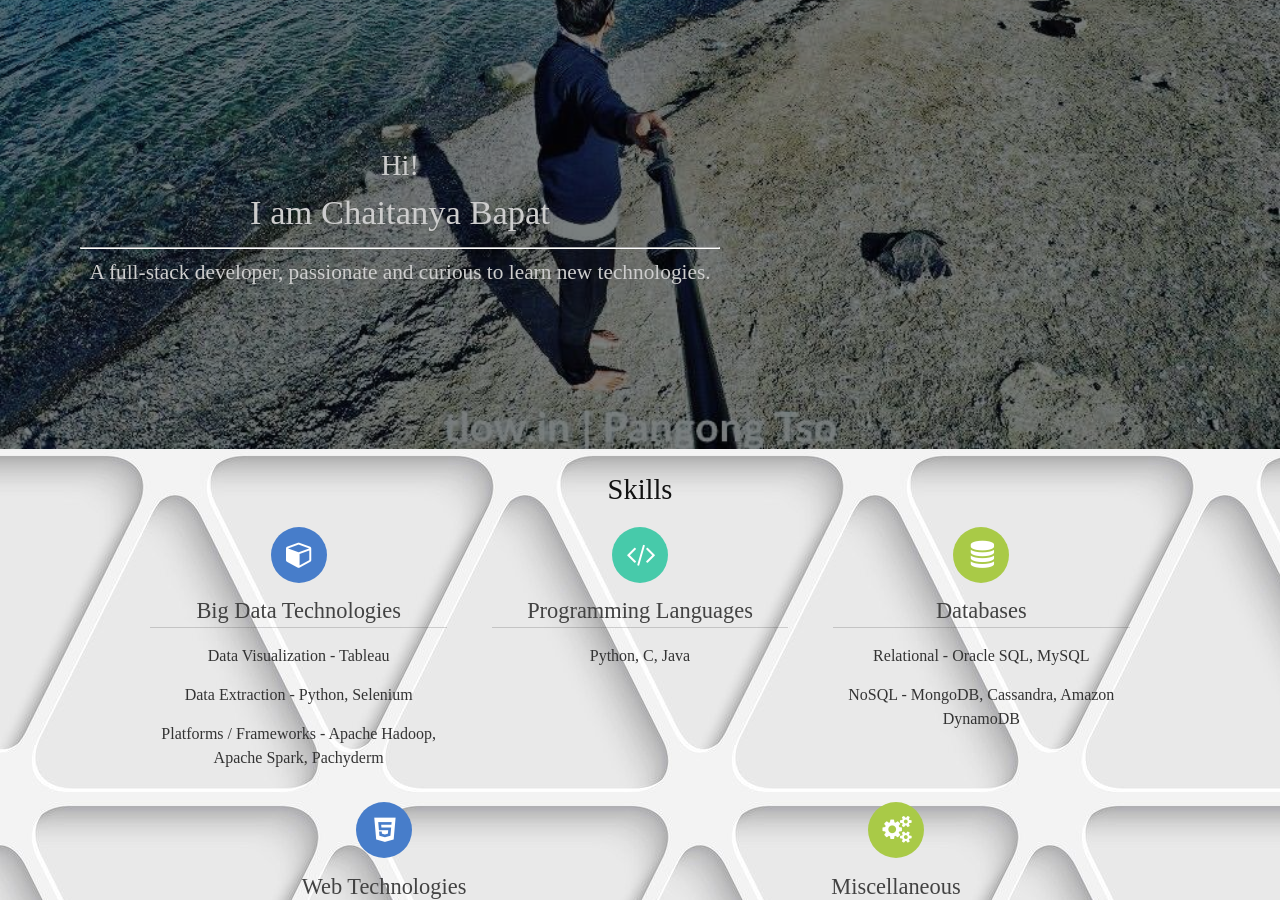
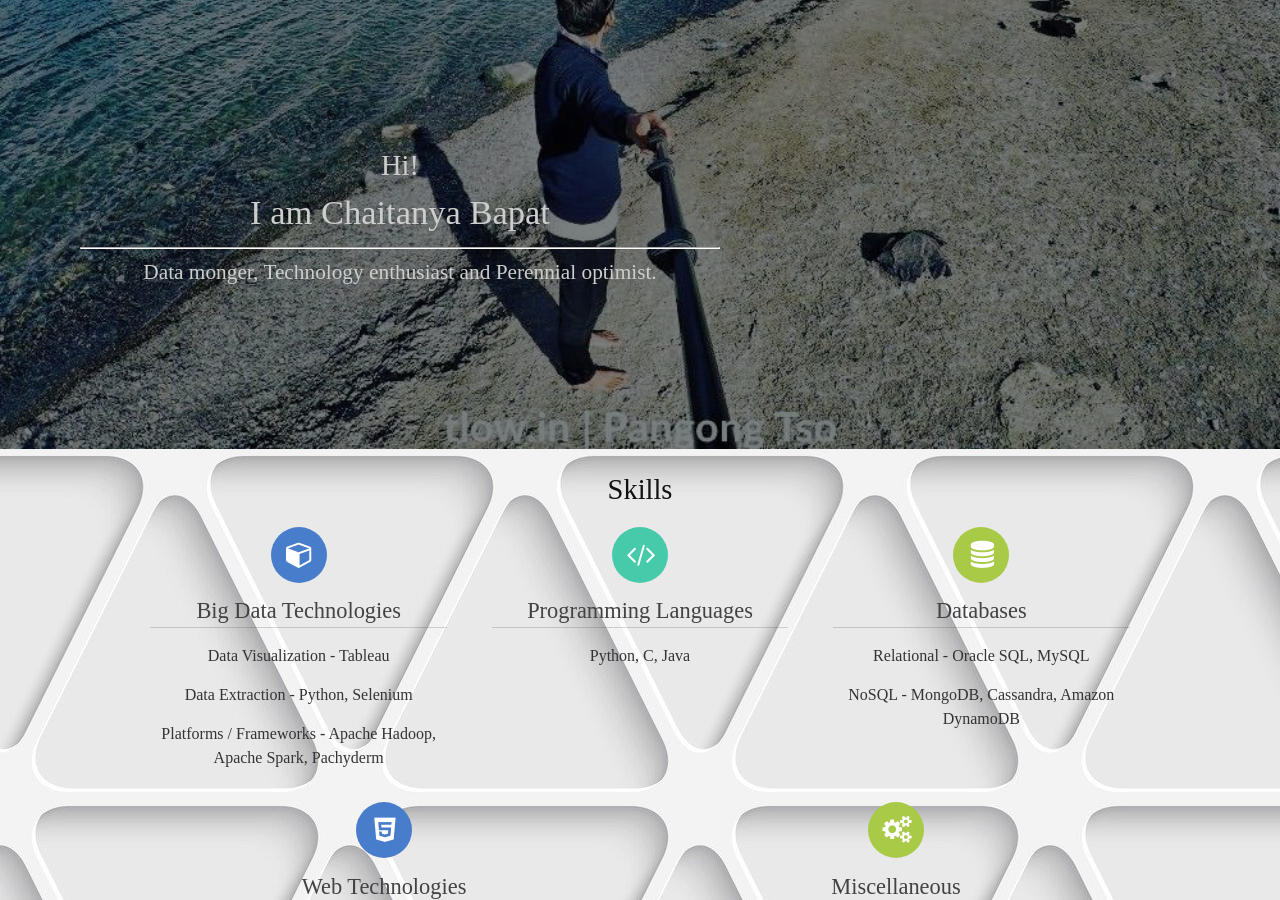
Before and after one commit to ChaiBapchya/ChaiBapchya.github.io, a Jekyll site: the page built from index.html, in a window 1280 px wide and 900 px high, scrolled down 431 px. Built offline with Jekyll 4.4.1, drawn with Linux system fonts in a browser that asks for light colours; nearby versions of some CDN libraries; some web fonts are replaced.

Commit message:
Tag line

```diff
--- a/index.html
+++ b/index.html
@@ -71,7 +71,7 @@ html_title: Chaitanya Bapat
         <h1>I am Chaitanya Bapat</h1>
         <hr>
         <p>
-          A full-stack developer, passionate and curious to learn new technologies.
+          Data monger, Technology enthusiast and Perennial optimist.
         </p>
       </div>
     </div>
```
